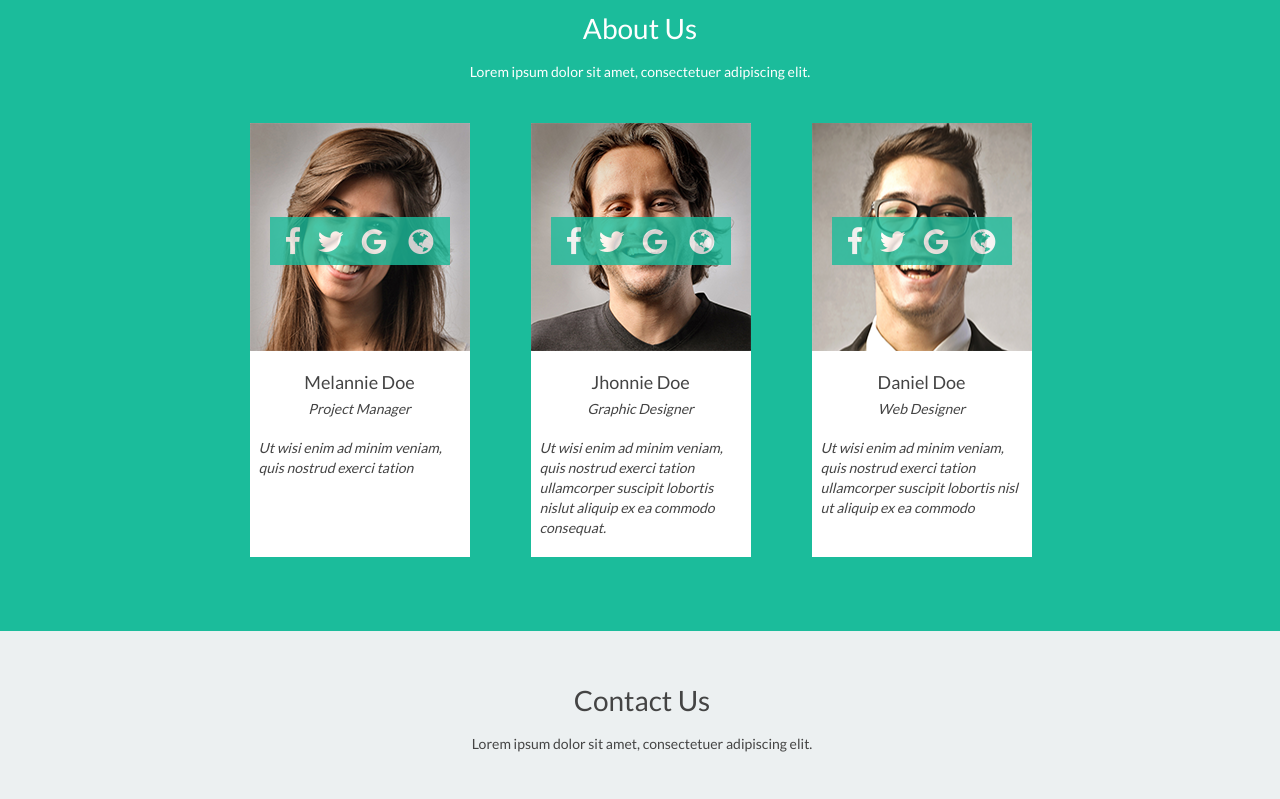
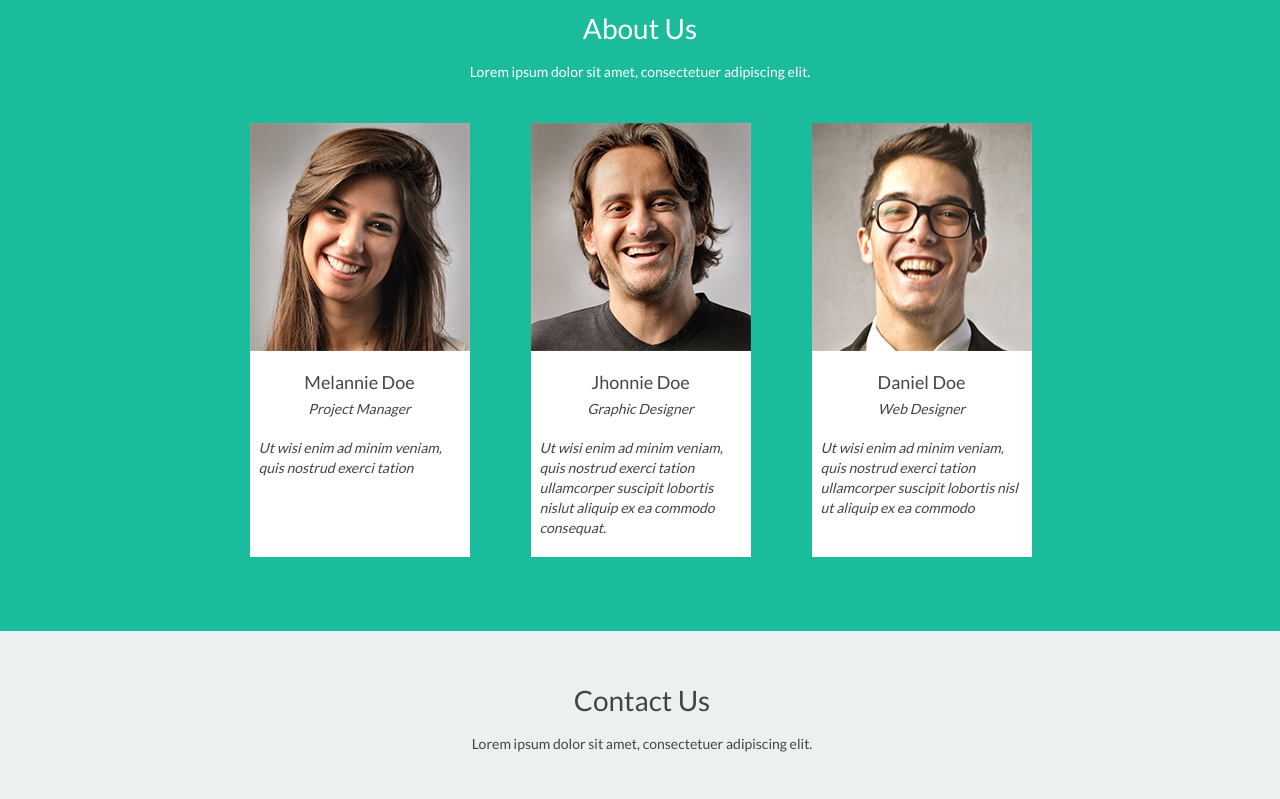
Before and after one commit to rejth/bla-landing, a React (Create React App) app: page / in a window 1280 px wide. Shown: the part 840-1639 px from the top of the page. Built offline with nearby package versions, Linux system fonts and the light colour scheme.

Commit message:
some fix

```diff
--- a/src/components/About/About.js
+++ b/src/components/About/About.js
@@ -1,4 +1,4 @@
-import React from 'react';
+import React, { Component } from 'react';
 import PropTypes from 'prop-types';
 import './About.scss';
 
@@ -42,20 +42,59 @@ const About = () => (
   </section>
 );
 
-const UserCard = ({ image, name, profession, description }) => (
+class UserCard extends Component {
+  state = {
+    display: 'none',
+  };
+
+  mouseEnter = e => {
+    e.preventDefault();
+    if (this.state.display === 'none') {
+      this.setState({
+        display: 'block',
+      });
+    }
+  };
+
+  mouseLeave = e => {
+    e.preventDefault();
+    if (this.state.display === 'block') {
+      this.setState({
+        display: 'none',
+      });
+    }
+  };
+
+  render() {
+    const { image, name, profession, description } = this.props;
+    return (
       <div className="about__card card">
         <div
+          className="about__image"
           style={{ backgroundImage: `url(img/about/${image})` }}
-      className="about__image"
+          onMouseEnter={this.mouseEnter}
+          onMouseLeave={this.mouseLeave}
         >
-      <div className="about__social-links social-links">
-        <a href="https://www.facebook.com/" className="social-links__item fb">
+          <div
+            className="about__social-links social-links"
+            style={{ display: this.state.display }}
+          >
+            <a
+              href="https://www.facebook.com/"
+              className="social-links__item fb"
+            >
               <i className="fa fa-facebook-f"></i>
             </a>
-        <a href="https://twitter.com/" className="social-links__item twitter">
+            <a
+              href="https://twitter.com/"
+              className="social-links__item twitter"
+            >
               <i className="fa fa-twitter"></i>
             </a>
-        <a href="https://www.google.ru/" className="social-links__item google">
+            <a
+              href="https://www.google.ru/"
+              className="social-links__item google"
+            >
               <i className="fa fa-google"></i>
             </a>
             <a
@@ -73,6 +112,8 @@ const UserCard = ({ image, name, profession, description }) => (
         </div>
       </div>
     );
+  }
+}
 
 UserCard.propTypes = {
   image: PropTypes.string.isRequired,
```
Lines whose indentation alone changed are shown as unchanged.
